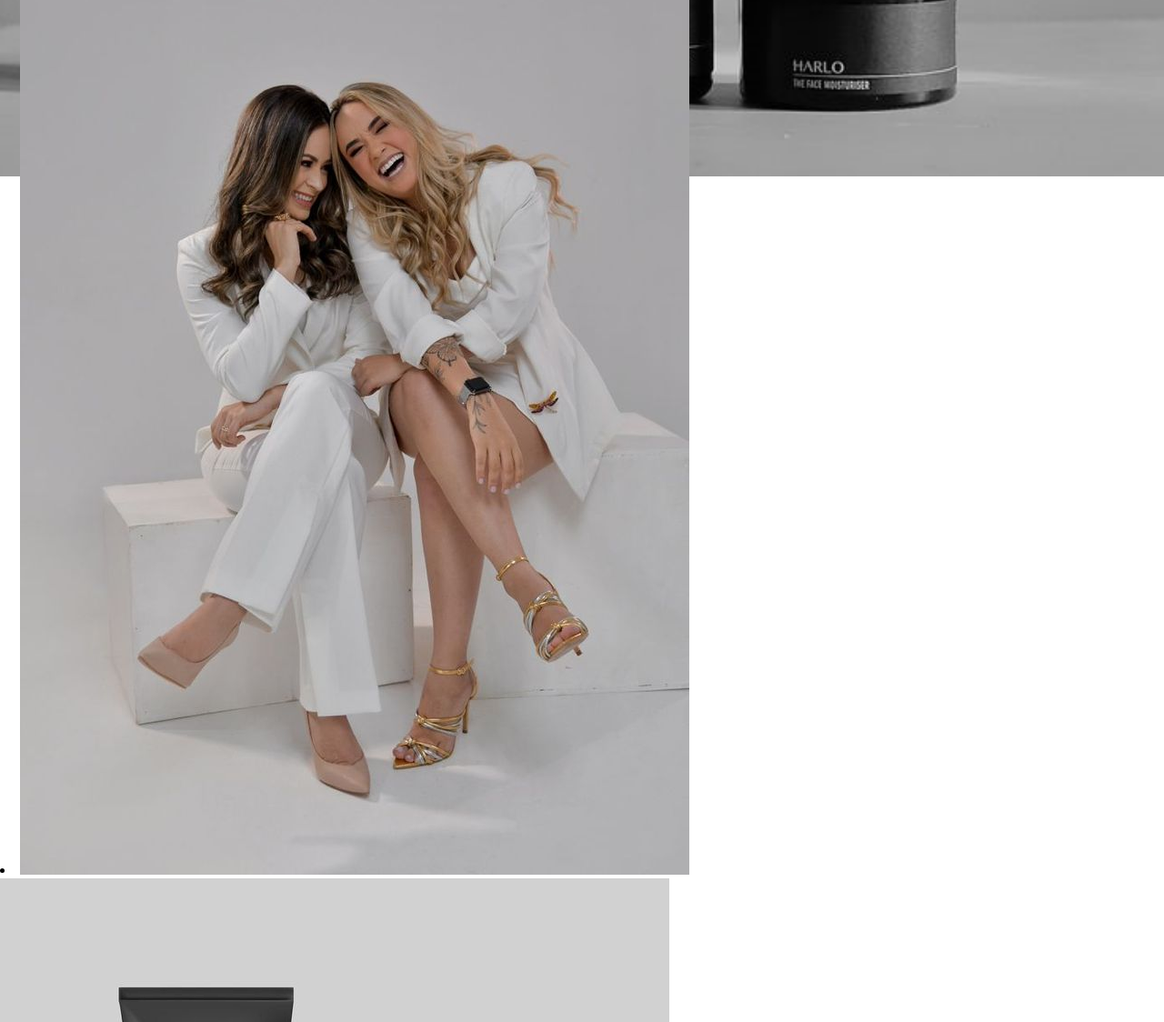
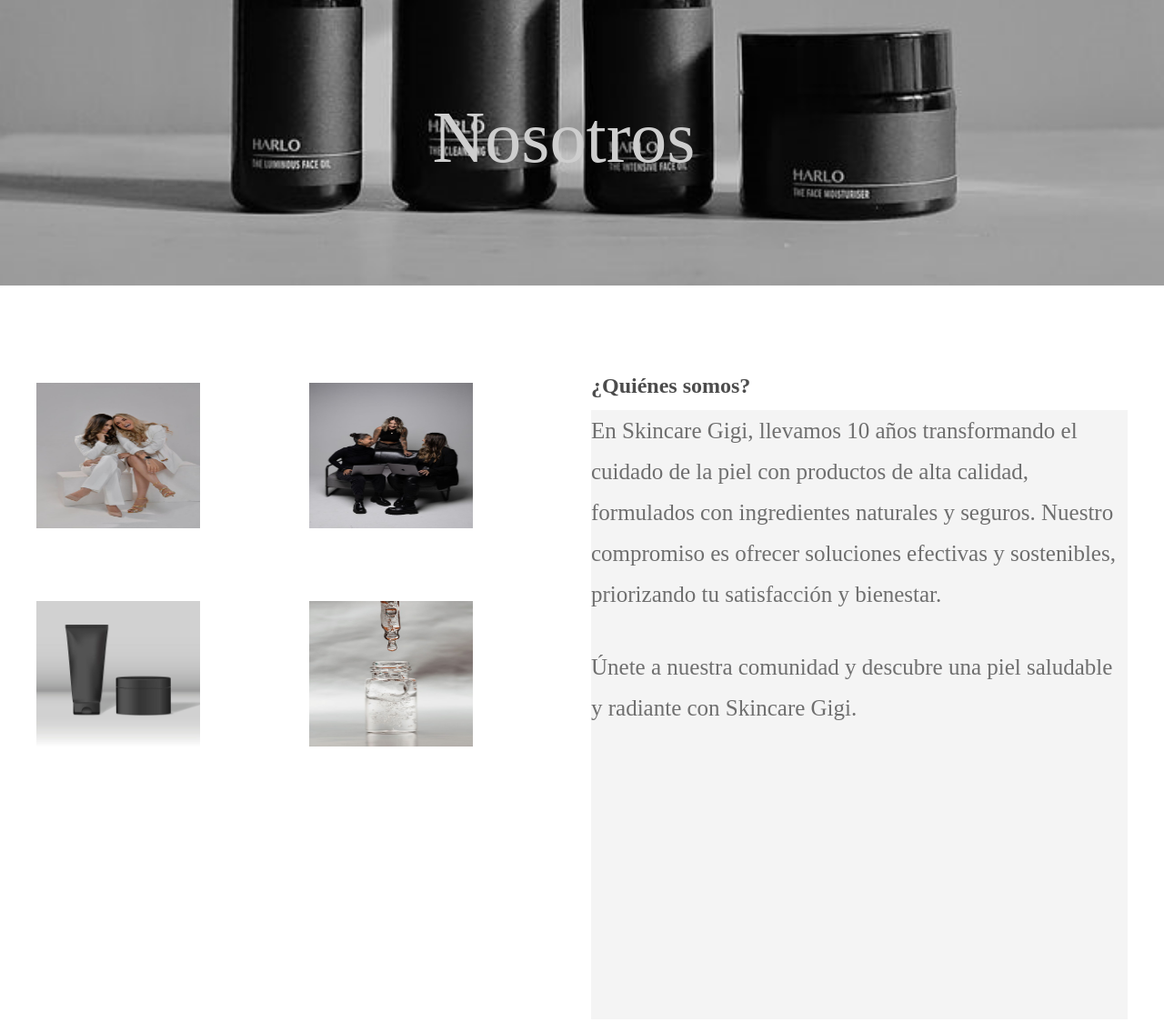
Before and after one commit to giuliiabigail/proyectofinal, a plain HTML site: page pages/nosotros.html in a window 1280 px wide. Shown: the part 221-1345 px from the top of the page at 91% size. Drawn offline with nearby package versions, Linux system fonts and the light colour scheme.

Commit message:
cambios en el css

```diff
--- a/css/styles.css
+++ b/css/styles.css
@@ -368,23 +368,135 @@ a:hover {
 
 .bodyNosotros{
     width: 100%;
-    height: 10vh;
+    height: 40vh;
     background-image: url(../assets/img/fondonosotros.jpg);
     background-position: center;
     background-repeat: no-repeat;
     background-size:cover ;
 }
 
+.tituloNosotros{
+    position: absolute;
+    width: 60.1875rem;
+    height: 14.8125rem;
+    left: calc(50% - 60.1875rem/2 - 1.25rem);
+    top: 330px;
+    font-weight: 300;
+    font-size: 5rem;
+    line-height: 5.25rem;
+    text-align: center;
+    background: rgb(206, 206, 206);
+    -webkit-background-clip: text;
+    -webkit-text-fill-color: transparent;
+    background-clip: text;
+    -webkit-text-fill-color: transparent;
+    mix-blend-mode: normal;
+}
+
+.nosotrosInfo{
+    display: grid;
+    width: 100%;
+    height: 100vh;
+    padding: 40px;
+    grid-template:repeat(6,1fr)/ repeat(3,1fr) ;
+    row-gap: 180px;
+    column-gap: 10px;
+}
+
+.nosotrosInfo .imgUno{
+    width: 30%;
+    height: 20vh;
+    margin-top: 10px;
+    grid-column-start: 1;
+    grid-column-end: 1 ;
+    grid-row-start: 4;
+    grid-row-end:4;
+}
+.nosotrosInfo .img3{
+    width: 30%;
+    height: 20vh;
+    margin: 300px;
+    margin-top: 10px;
+    grid-column-start: 1;
+    grid-column-end: 1 ;
+    grid-row-start: 4;
+    grid-row-end:4;
+}
+.imgDos{
+    width: 30%;
+    height: 20vh;
+    margin-top: 250px;
+    grid-column-start: 1;
+    grid-column-end: 1;
+    grid-row-start: 4;
+    grid-row-end:4;
+}
+.img4{
+    width: 30%;
+    height: 20vh;
+    margin: 300px;
+    margin-top: 250px;
+    grid-row-start: 4;
+    grid-row-end: 4;
+    grid-column-start: 1;
+    grid-column-end: 1;
+}
+
+.quienSomos{
+    grid-row-start: 4;
+    grid-row-end: 4;
+    grid-column-start: 2;
+    grid-column-end: 3;
+    color: rgba(0, 0, 0, 0.7);
+}
+.descripcionNosotros{
+    margin-top: 40px;
+    grid-row-start: 4;
+    grid-row-end: 4;
+    grid-column-start: 2;
+    grid-column-end: 4;
+    background-color: rgba(217, 217, 217, 0.3);
+    color: rgba(49, 49, 49, 0.684);
+    font-style: normal;
+    font-weight: 400;
+    font-size: 25px;
+    line-height: 45px;
+    text-align:start;
+}
+.comunidad{
+    margin-top: 300px;
+    grid-row-start: 4;
+    grid-row-end: 4;
+    grid-column-start: 2;
+    grid-column-end: 4;
+    color: rgba(49, 49, 49, 0.684);
+    font-style: normal;
+    font-weight: 400;
+    font-size: 25px;
+    line-height: 45px;
+    text-align:start;
+}
 /* Contacto html */
 .bodyContacto{
     width: 100%;
-    height: 160vh;
     background-image: url(../assets/img/fondocontacto.jpg);
     background-position: center;
     background-repeat: no-repeat;
     background-size:cover ;
 }
 
+.tituloContacto{
+    position: absolute;
+    width: 60.1875rem;
+    height: 14.8125rem;
+    left: calc(50% - 60.1875rem/2 - 1.25rem);
+    top: 270px;
+    font-weight: 300;
+    font-size: 5rem;
+    line-height: 5.25rem;
+    text-align: center;
+    color:rgba(30, 30, 30, 1);
+}
 
 
 
@@ -392,3 +504,38 @@ a:hover {
     position: relative;
     top: 4rem;
 }
+
+.sectionContacto{
+    display: grid;
+    width: 100%;
+    height: 100vh;
+    padding: 40px;
+    grid-template:repeat(4,1fr)/ repeat(2,1fr) ;
+    row-gap: 130px;
+    column-gap: 10px
+}
+.contacto{
+    grid-column-start: 1;
+    grid-column-end: 1;
+    grid-row-start: 4;
+    grid-row-end:4;
+    color: rgba(0, 0, 0, 0.748);
+    font-style: normal;
+    font-weight: 400;
+    font-size: 20px;
+    line-height: 55px;
+    text-align:start;
+}
+.input-group{
+    grid-column-start: 2;
+    grid-column-end: 2;
+    grid-row-start: 4;
+    grid-row-end:4;
+    color: rgba(0, 0, 0, 0.748);
+    font-style: normal;
+    font-weight: 400;
+    font-size: 20px;
+    line-height: 95px;
+    text-align:center;
+    margin-top: 50px;
+}
--- a/pages/nosotros.html
+++ b/pages/nosotros.html
@@ -24,17 +24,15 @@
         <section class="section1">
             <h1 class="tituloNosotros">Nosotros</h1>
         </section>
-        <article>
-            <div class="nosotrosImg">
-                <li>
-                <img src="../assets/img/descargar (8).jpg" alt="">
-                <img src="../assets/img/Download premium vector of Set of black package mockups for skin care vector by Aew about skincare product mockup, cosmetic mockup, body scrub, skin care, and skin care mockup 544337.jpg" alt="">
-                <img src="../assets/img/We Owners Branding _ Business Photoshoot.jpg" alt="">
-                <img src="../assets/img/DIY Hyaluronic Acid Serum Recipe.jpg" alt="">
-                </li>
-                <li>
+        <article >
+            <div>
+                <li class="nosotrosInfo">
+                <img src="../assets/img/descargar (8).jpg" class="imgUno" alt="imagen de mujeres riendose">
+                <img src="../assets/img/Download premium vector of Set of black package mockups for skin care vector by Aew about skincare product mockup, cosmetic mockup, body scrub, skin care, and skin care mockup 544337.jpg" class="imgDos" alt=" imagen de productos de skincare black">
+                <img src="../assets/img/We Owners Branding _ Business Photoshoot.jpg" class="img3" alt="imagen de tres mujeres trabajando">
+                <img src="../assets/img/DIY Hyaluronic Acid Serum Recipe.jpg" class="img4" alt="imagen de acido hialuronico">
                 <h2 class="quienSomos">¿Quiénes somos?</h2>
-                <h3 class="descripcionNosotrs">En Skincare Gigi, llevamos 10 años transformando el cuidado de la piel con productos de alta calidad, formulados con ingredientes naturales y seguros. Nuestro compromiso es ofrecer soluciones efectivas y sostenibles, priorizando tu satisfacción y bienestar.
+                <h3 class="descripcionNosotros">En Skincare Gigi, llevamos 10 años transformando el cuidado de la piel con productos de alta calidad, formulados con ingredientes naturales y seguros. Nuestro compromiso es ofrecer soluciones efectivas y sostenibles, priorizando tu satisfacción y bienestar.
                 </h3>
                 <h4 class="comunidad">Únete a nuestra comunidad y descubre una piel saludable y radiante con Skincare Gigi.
                 </h4>
```
Also changed, not shown: pages/contacto.html (+8 -8 lines).
